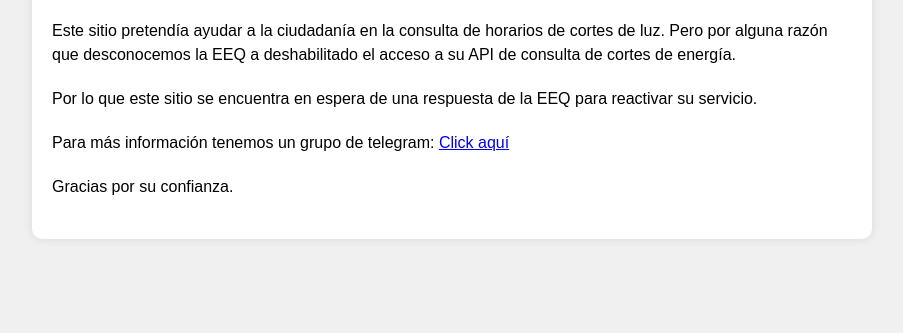
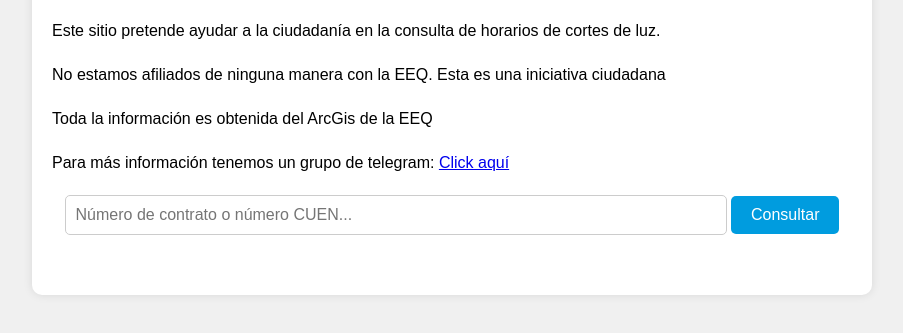
Before and after one commit to codewavejam/cortes-eeq.github.io, a plain HTML site: page index.html in a window 1280 px wide. Shown: the part 131-464 px from the top of the page, without its empty margins (188-1091 px from the left). Drawn offline with Linux system fonts and the light colour scheme.

Commit message:
Fullyoperational

```diff
--- a/index.html
+++ b/index.html
@@ -9,10 +9,17 @@
 <body>
     <div class="container">
         <h1>Consulta de Cortes EEQ</h1>
-        <p>Este sitio pretendía ayudar a la ciudadanía en la consulta de horarios de cortes de luz. Pero por alguna razón que desconocemos la EEQ a deshabilitado el acceso a su API de consulta de cortes de energía.</p>
-        <p>Por lo que este sitio se encuentra en espera de una respuesta de la EEQ para reactivar su servicio.</p>
+        <p>Este sitio pretende ayudar a la ciudadanía en la consulta de horarios de cortes de luz.</p>
+        <p>No estamos afiliados de ninguna manera con la EEQ. Esta es una iniciativa ciudadana</p>
+        <p>Toda la información es obtenida del ArcGis de la EEQ</p>
         <p>Para más información tenemos un grupo de telegram: <a href="https://t.me/+dMDUF9rHWDg2Mjcx">Click aquí</a></p>
-        <p>Gracias por su confianza.</p>
+         <form id="queryForm">
+            <input type="text" id="searchId" placeholder="Número de contrato o número CUEN...">
+            <input type="submit" value="Consultar">
+        </form>
+        <div class="result" id="result"></div>
+        <div class="loader" id="loader" style="display:none;"></div>
     </div>
+     <script src="script.js"></script>
 </body>
 </html>
```
